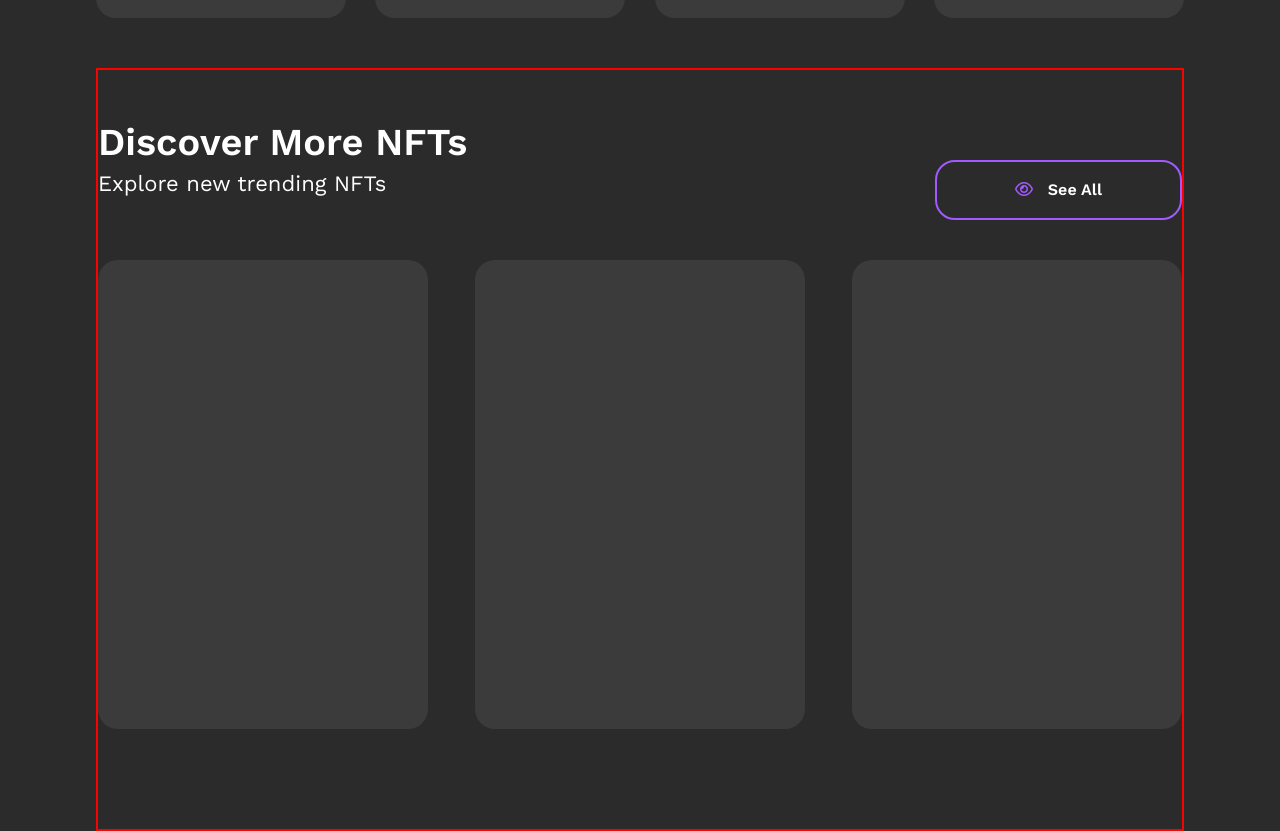
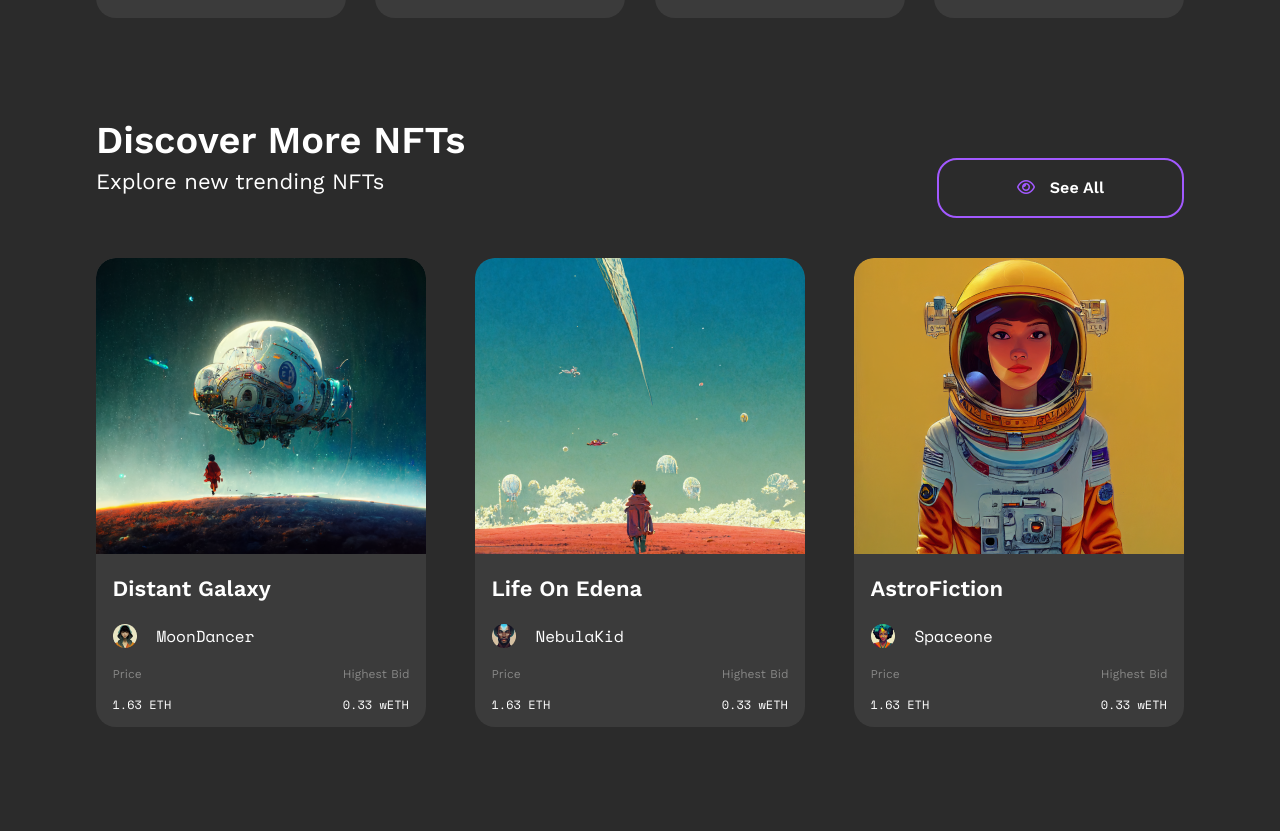
Before and after one commit to Bekoltiboyev/NFT-css-full_responsive, a plain HTML site: page index.html in a window 1280 px wide. Shown: the part 3449-4280 px from the top of the page. Drawn offline with nearby package versions, Linux system fonts and the light colour scheme.

Commit message:
discover card qoshildi

```diff
--- a/index.html
+++ b/index.html
@@ -358,13 +358,70 @@
 
             <div class="discover_box_card">
                 <div class="discover_card">
-
+                    <div class="descover_card_image_box">
+                        <img src="./images/Image Placeholder (9).png" alt="">
+                    </div>
+                    <div class="descover_card_body">
+                        <p class="categories_card_body_text">Distant Galaxy</p>
+                        <div class="discover_card_profile">
+                            <img src="./images/Avatar (3).png" alt="">
+                            <p>MoonDancer</p>
+                        </div>
+                    </div>
+                    <div class="descover_card_footer">
+                        <div class="discover_footer">
+                            <p class="footer_left_title">Price</p>
+                            <p class="footer_left_text">1.63 ETH</p>
+                        </div>
+                        <div class="discover_footer">
+                            <p class="footer_left_title">Highest Bid</p>
+                            <p class="footer_left_text">0.33 wETH</p>
+                        </div>
+                    </div>
                 </div>
                 <div class="discover_card">
-
+                    <div class="descover_card_image_box">
+                        <img src="./images/Image Placeholder (10).png" alt="">
+                    </div>
+                    <div class="descover_card_body">
+                        <p class="categories_card_body_text">Life On Edena</p>
+                        <div class="discover_card_profile">
+                            <img src="./images/Asset 12 2 (5).png" alt="">
+                            <p>NebulaKid</p>
+                        </div>
+                    </div>
+                    <div class="descover_card_footer">
+                        <div class="discover_footer">
+                            <p class="footer_left_title">Price</p>
+                            <p class="footer_left_text">1.63 ETH</p>
+                        </div>
+                        <div class="discover_footer">
+                            <p class="footer_left_title">Highest Bid</p>
+                            <p class="footer_left_text">0.33 wETH</p>
+                        </div>
+                    </div>
                 </div>
                 <div class="discover_card discover_card1">
-
+                    <div class="descover_card_image_box">
+                        <img src="./images/Image Placeholder (11).png" alt="">
+                    </div>
+                    <div class="descover_card_body">
+                        <p class="categories_card_body_text">AstroFiction</p>
+                        <div class="discover_card_profile">
+                            <img src="./images/Asset 12 2 (6).png" alt="">
+                            <p>Spaceone</p>
+                        </div>
+                    </div>
+                    <div class="descover_card_footer">
+                        <div class="discover_footer">
+                            <p class="footer_left_title">Price</p>
+                            <p class="footer_left_text">1.63 ETH</p>
+                        </div>
+                        <div class="discover_footer">
+                            <p class="footer_left_title">Highest Bid</p>
+                            <p class="footer_left_text">0.33 wETH</p>
+                        </div>
+                    </div>
                 </div>
             </div>
 
--- a/style.css
+++ b/style.css
@@ -506,7 +506,6 @@ body {
     width: 100%;
     height: auto;
     padding: 50px 0 100px 0;
-    border: 2px solid red;
     position: relative;
 }
 .discover_box_card{
@@ -524,6 +523,64 @@ body {
     background-color: #3B3B3B;
     border-radius: 20px;
 
+}
+.discover_card:hover .descover_card_image_box img{
+    transform: scale(1.1);
+
+}
+.descover_card_image_box{
+    width: 100%;
+    height: 296px;
+    overflow: hidden;
+    border-top-right-radius: 20px;
+    border-top-left-radius: 20px;
+}
+.descover_card_image_box img{
+    width: 100%;
+    height: 100%;
+    object-fit: cover;
+    overflow: hidden;
+    transition: .2s ease-in-out;
+}
+.discover_card_profile{
+    width: 90%;
+    margin: 0 auto;
+    display: flex;
+    align-items: center;
+    column-gap: 20px;
+    height: 24px;
+}
+.discover_card_profile p{
+    color: var(--oq);
+    font-family: 'Space Mono', monospace;
+    font-weight: 400;
+    font-style: 16px;
+    line-height: 22px;
+}
+.descover_card_footer{
+    width: 90%;
+    margin: 20px auto;
+    height: 43px;
+    display: flex;
+    justify-content: space-between;
+}
+.discover_footer{
+    height: 100%;
+    display: grid;
+    align-content: space-between;
+}
+.footer_left_title{
+    color: #858584;
+    font-weight: 400;
+    font-size: 12px;
+    line-height: 13px;
+}
+.footer_left_text{
+    color: var(--oq);
+    font-weight: 400;
+    font-size: 12px;
+    line-height: 13px;
+    font-family: 'Space Mono', monospace;
 }
 
 /* mobile responsive start */
```
Also changed, not shown: images/Asset 12 2 (5).png (added), images/Asset 12 2 (6).png (added), images/Avatar (3).png (added), images/Image Placeholder (10).png (added), images/Image Placeholder (11).png (added), images/Image Placeholder (9).png (added).
